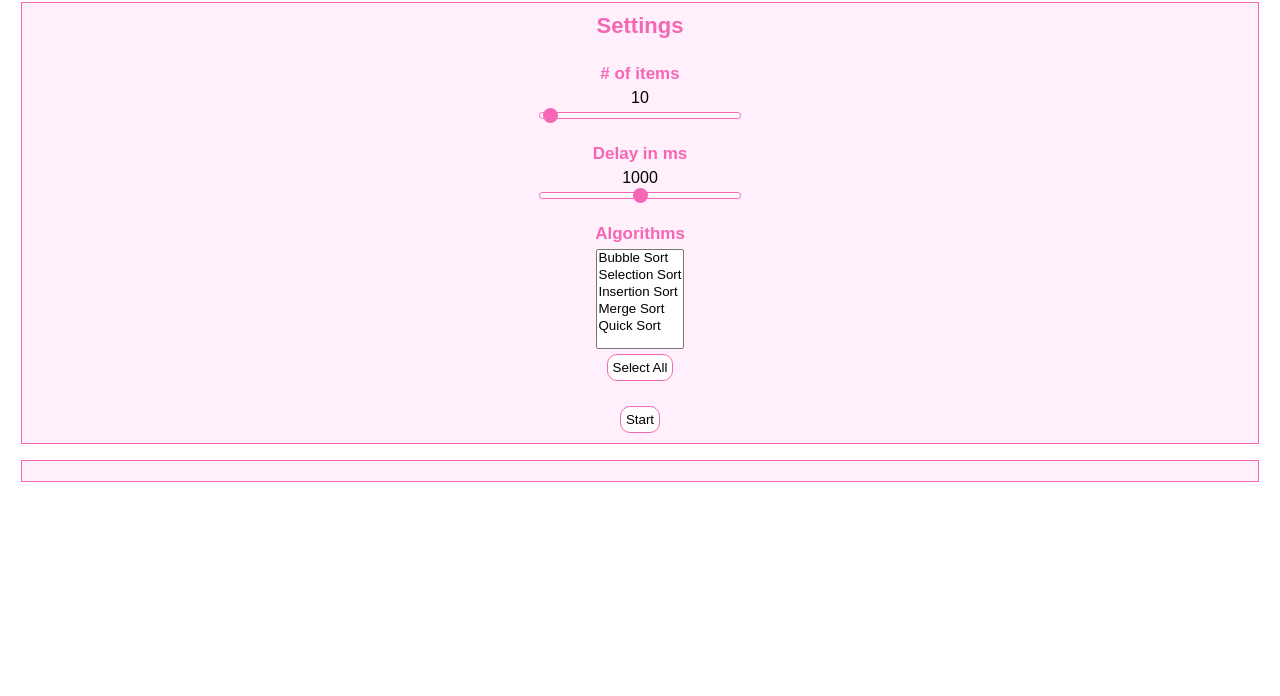
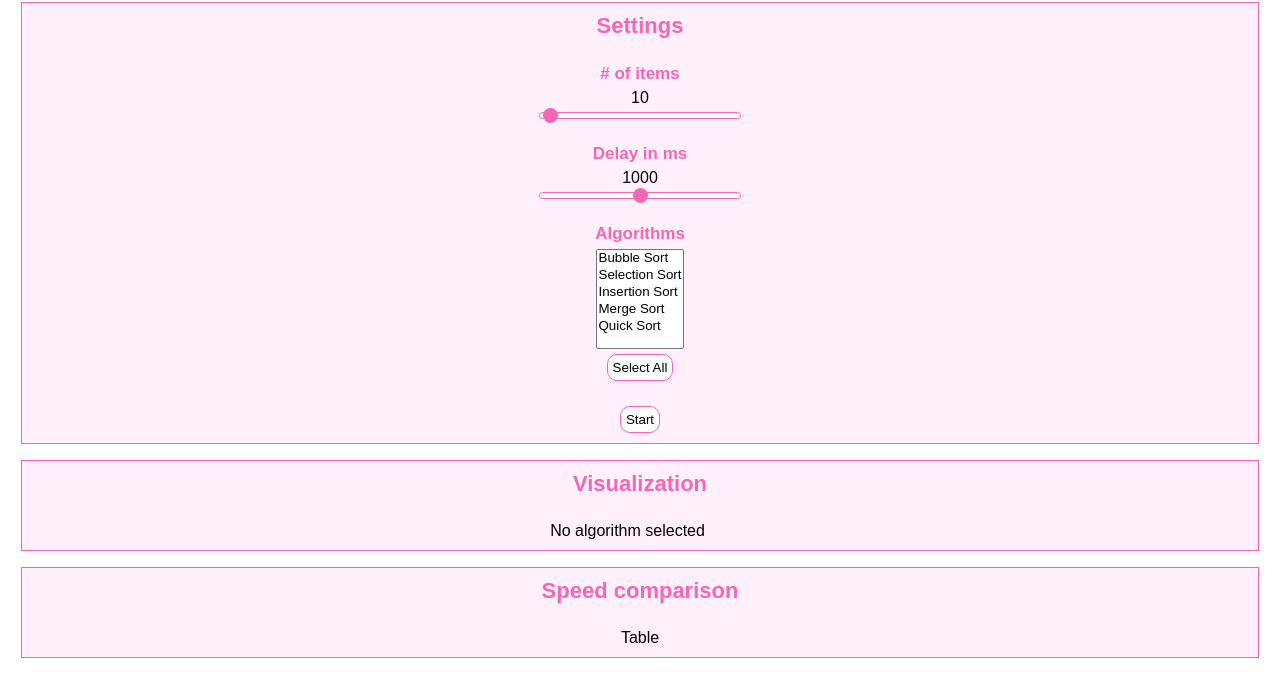
Before and after one commit to zor-cell/sorting-algorithms, a website: page frontend/index.html in a window 1280 px wide. Shown: the part 48-744 px from the top of the page. Drawn offline with nearby package versions, Linux system fonts and the light colour scheme.

Commit message:
cleanup ui

```diff
--- a/frontend/app.js
+++ b/frontend/app.js
@@ -182,13 +182,24 @@ function App() {
         </section>
 
 
-        <section className="main-container" id="canvas-container">
+        <section className="main-container">
+          <h2>Visualization</h2>
+          <div id="canvas-container">
           {
-            options.map((canvasId, key) => {
+            //show options if possible, otherwise display text
+            (options.length > 0) ? options.map((canvasId, key) => {
               return <Canvas start={start} delay={delay} dataAmount={dataAmount}
                       canvasId={canvasId} array={data.slice()} algoMap={algoMap}key={key}></Canvas>
-            })
+            }) : <p id="canvas-container-info">No algorithm selected</p>
           }
+          </div>
+        </section>
+
+        <section className="main-container">
+          <h2>Speed comparison</h2>
+          <div>
+            Table
+          </div>
         </section>
       </main>
     );
--- a/frontend/style.css
+++ b/frontend/style.css
@@ -175,5 +175,12 @@ table td {
 
 #canvas-container {
     display: grid;
-    grid-template-columns: 50% 50%;
+    grid-template-columns: repeat(2, min-content);
+    align-items: center;
+    justify-content: center;
+    gap: 25px;
 }
+
+#canvas-container-info {
+    text-wrap: nowrap;
+}
```
